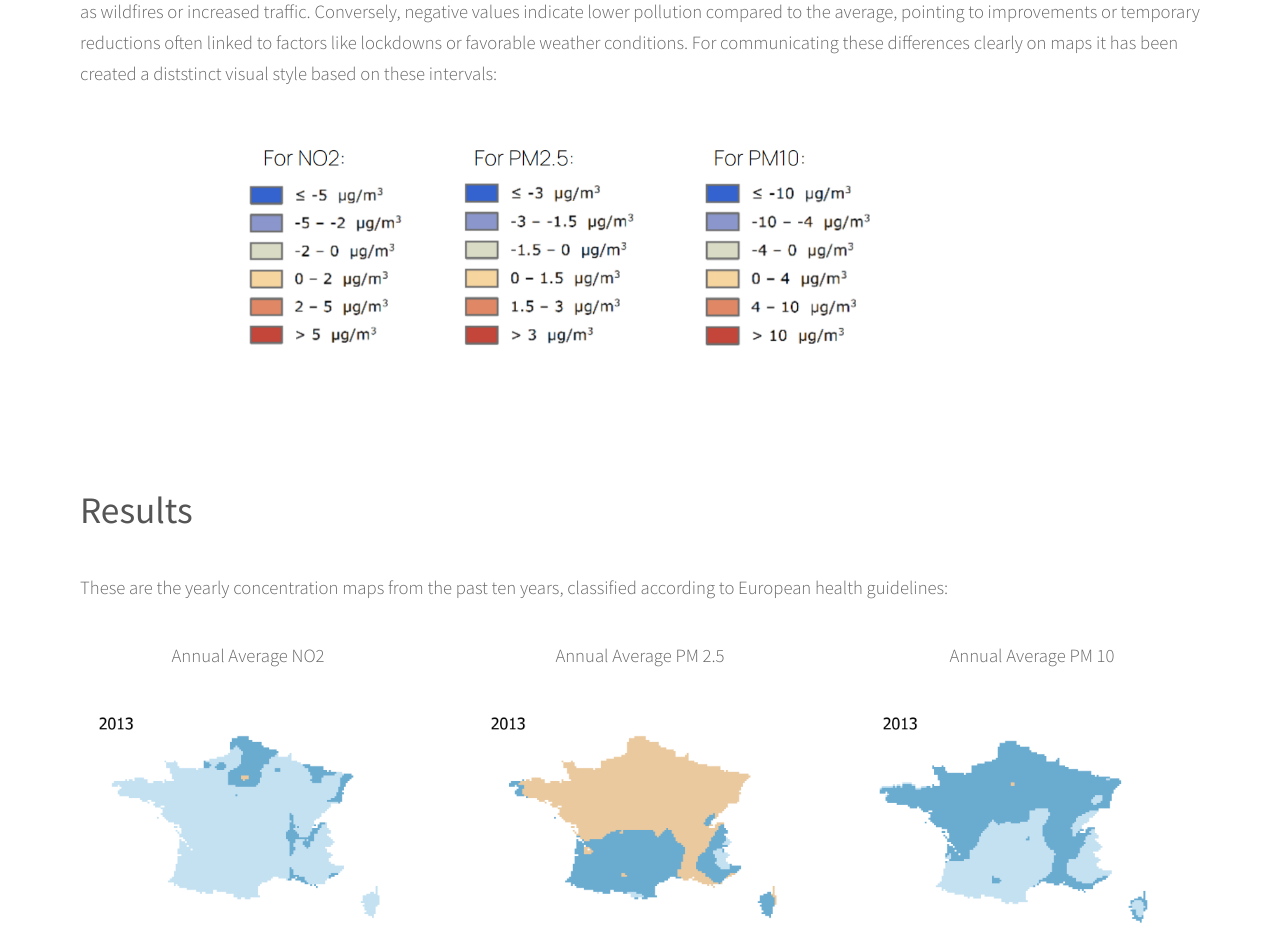
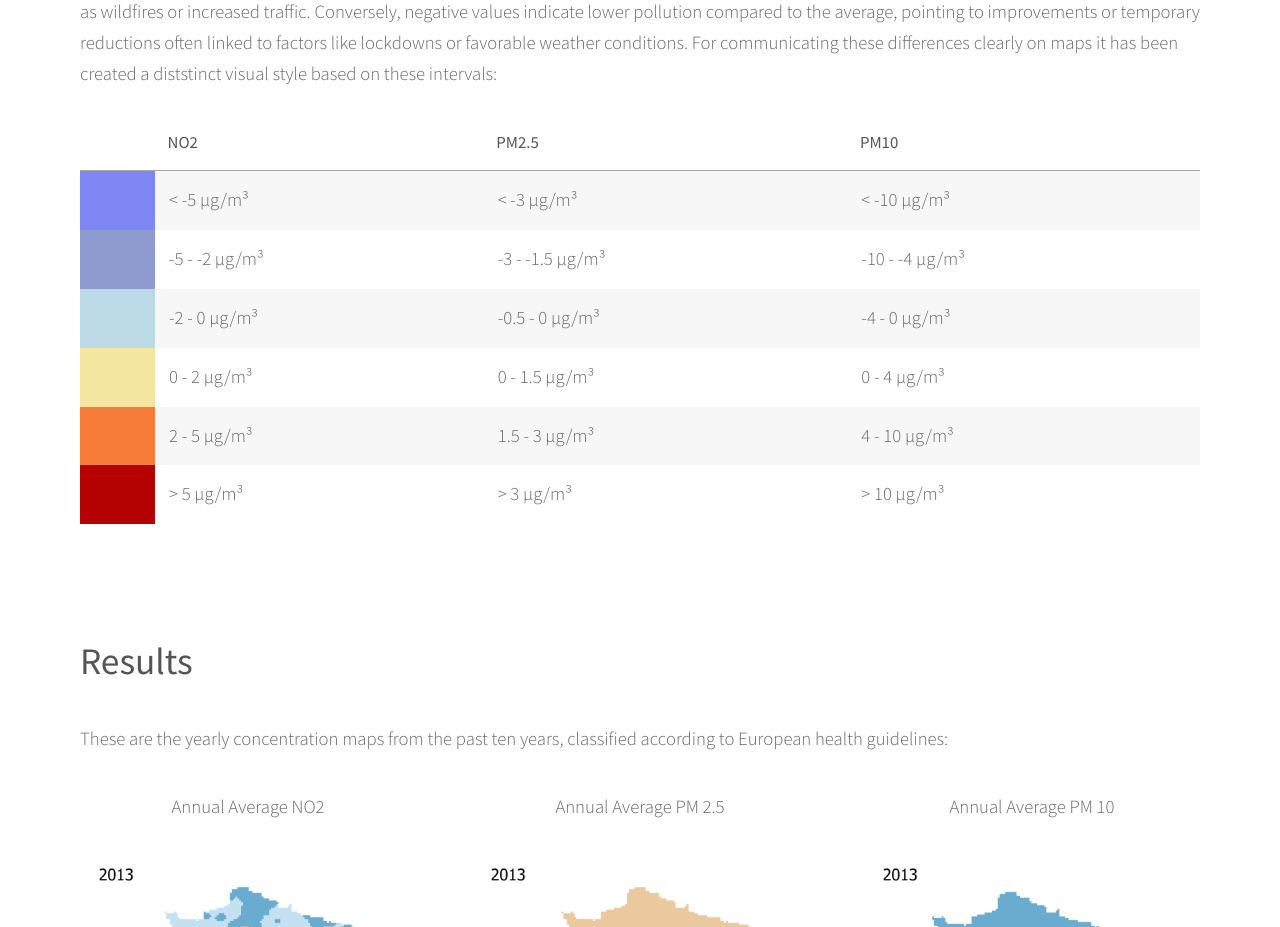
Before and after one commit to silviamacchi/webGIS_project, a website built with Vite: page pages/air_quality.html in a window 1280 px wide. Shown: the part 2120-3047 px from the top of the page. Built offline with nearby package versions, Linux system fonts and the light colour scheme.

Commit message:
update _table

```diff
--- a/pages/air_quality.html
+++ b/pages/air_quality.html
@@ -178,15 +178,59 @@
 						communicating these differences clearly on maps it has been created a diststinct visual style
 						based on these intervals:
 					</p>
+					<table class="air-quality-table">
+						<thead>
+							<tr>
+								<th>    </th>
+								<th> NO2</th>
+								<th> PM2.5</th>
+								<th> PM10</th>
+							</tr>
+						</thead>
+						<tbody>
+							<tr>
+								<td style="background-color: rgba(7, 22, 240, 0.5);"></td>
+								<td>&lt; -5 µg/m³</td>
+								<td>&lt; -3 µg/m³</td>
+								<td>&lt; -10 µg/m³</td>
+							</tr>
+							<tr>
+								<td style="background-color: rgba(32, 55, 159, 0.5);"></td>
+								<td>-5 - -2 µg/m³</td>
+								<td>-3 - -1.5 µg/m³</td>
+								<td>-10 - -4 µg/m³</td>
+							</tr>
+							<tr>
+								<td style="background-color: rgba(130, 187, 214, 0.5);"></td>
+								<td>-2 - 0 µg/m³</td>
+								<td>-0.5 - 0 µg/m³</td>
+								<td>-4 - 0 µg/m³</td>
+							</tr>
+							<tr>
+								<td style="background-color: rgba(231, 200, 43, 0.449);"></td>
+								<td>0 - 2 µg/m³</td>
+								<td>0 - 1.5 µg/m³</td>
+								<td>0 - 4 µg/m³</td>
+							</tr>
+							<tr>
+								<td style="background-color: rgba(247, 87, 1, 0.764);"></td>
+								<td>2 - 5 µg/m³</td>
+								<td>1.5 - 3 µg/m³</td>
+								<td>4 - 10 µg/m³</td>
+							</tr>
+							<tr>
+								<td style="background-color: rgb(180, 1, 1);"></td>
+								<td>&gt; 5 µg/m³</td>
+								<td>&gt; 3 µg/m³</td>
+								<td>&gt; 10 µg/m³</td>
+							</tr>
+						</tbody>
+					</table>
+
 				</div>
-				<div class="row gtr-150 align-center">
-					<span class="image fit" style="display: flex; justify-content: center;">
-						<img src="../images/air_quality/03.png" alt="" style="width: 70%; height: auto;" />
-					</span>
-				</div>
-
 			</div>
 		</div>
+
 
 	</section>
 	<!-- Results -->
```
